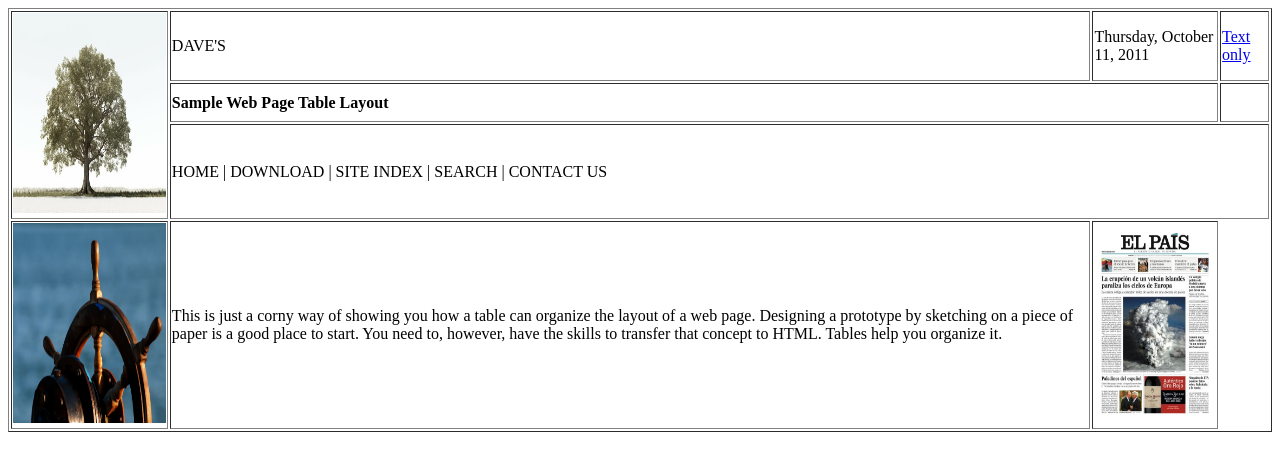
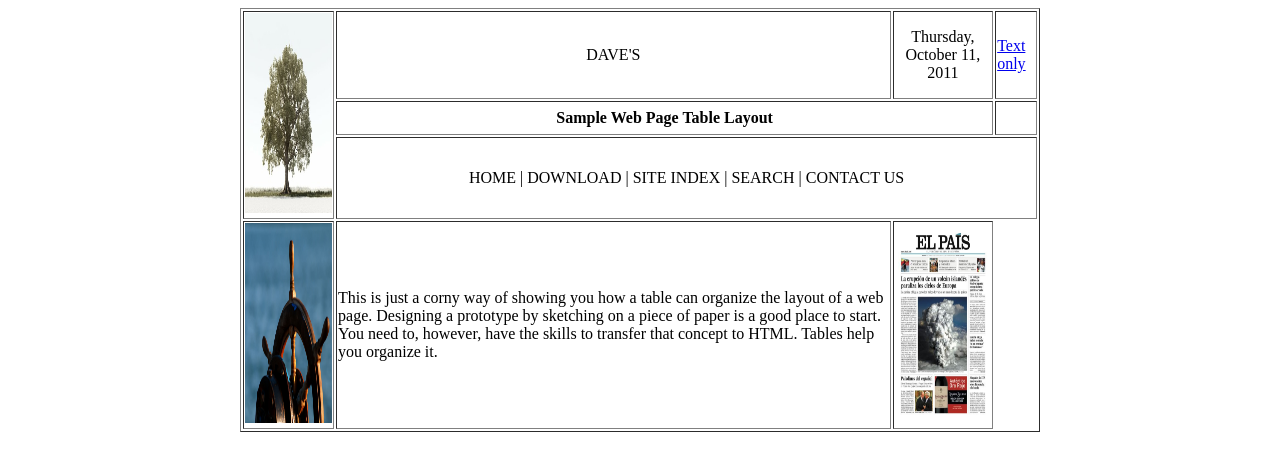
Before and after one commit to danielortega2024p-design/TallerPractico2, a plain HTML site: page html/ejercicio1.html in a window 1280 px wide. Drawn offline with Linux system fonts and the light colour scheme.

Commit message:
Acomode la el primer ejercicio

```diff
--- a/html/ejercicio1.html
+++ b/html/ejercicio1.html
@@ -9,22 +9,22 @@
 
 
 
-    <table border="1">
+    <table border="1"  width="800" align="center">
         <tr>
-            <td rowspan="3"><img src="../recursos/imagenes/arbol.jpg" alt="Imagen de arbol" width="100%" height="200px"></td>
-            <td>DAVE'S</td>
-            <td>Thursday, October 11, 2011</td>
-            <td><a href="#">Text only</a></td>
+            <td rowspan="3" align="center" ><img src="../recursos/imagenes/arbol.jpg" alt="Imagen de arbol" width="100%" height="200px"></td>
+            <td align="center" >DAVE'S</td>
+            <td align="center">Thursday, October 11, 2011</td>
+            <td ><a href="#">Text only</a></td>
         </tr>
         <tr>
 
-            <td colspan="2"><strong>Sample Web Page Table Layout</strong></td>
+            <td colspan="2" align="center"><strong>Sample Web Page Table Layout</strong></td>
 
             <td></td>
         </tr>
         <tr>
 
-            <td colspan="3"> <p>HOME | DOWNLOAD | SITE INDEX | SEARCH | CONTACT US </p></td>
+            <td colspan="3" align="center"> <p>HOME | DOWNLOAD | SITE INDEX | SEARCH | CONTACT US </p></td>
 
         </tr>
         <tr>
```
Also changed, not shown: html/ejercicio2.html (+1 -1 lines).
